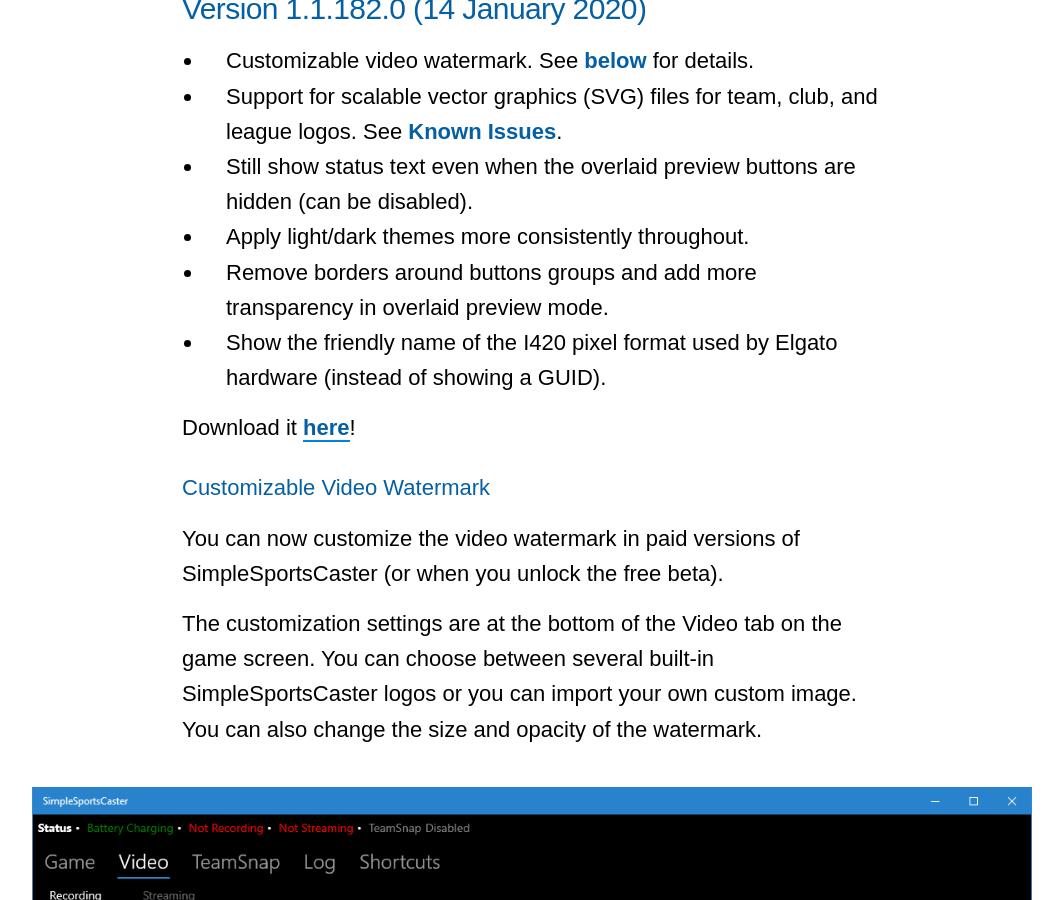
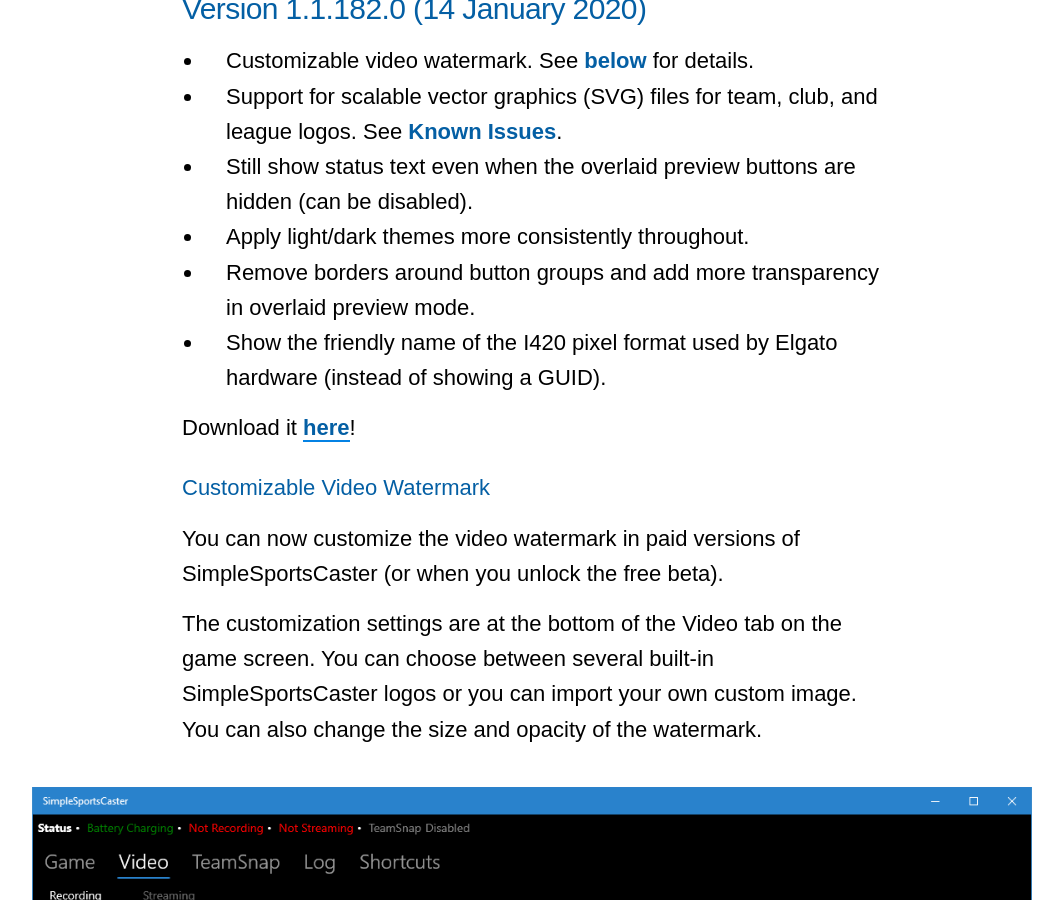
Before and after one commit to Zofware/www.simplesportscaster.com, a Jekyll site: the page built from docs/_posts/2020-01-14-version-1.1.182.0.md, in a window 1280 px wide and 900 px high, scrolled down 566 px. Shown: the whole window, without its empty margins (108-1171 px from the left). Built offline with Jekyll 4.4.1, drawn with Linux system fonts in a browser that asks for light colours; nearby versions of some CDN libraries; some web fonts are replaced; comment, search, counter and statistics services are not loaded.

```diff
--- a/docs/_posts/2020-01-14-version-1.1.182.0.md
+++ b/docs/_posts/2020-01-14-version-1.1.182.0.md
@@ -13,7 +13,7 @@
 * Support for scalable vector graphics (SVG) files for team, club, and league logos. See [Known Issues](#known-issues).
 * Still show status text even when the overlaid preview buttons are hidden (can be disabled).
 * Apply light/dark themes more consistently throughout.
-* Remove borders around buttons groups and add more transparency in overlaid preview mode.
+* Remove borders around button groups and add more transparency in overlaid preview mode.
 * Show the friendly name of the I420 pixel format used by Elgato hardware (instead of showing a GUID).
 
 Download it [here](https://www.microsoft.com/store/apps/9NRQMTPGS298?cid=sscdotcom)!
```
Also changed, not shown: docs/_pages/about.md (+9 -1 lines).
